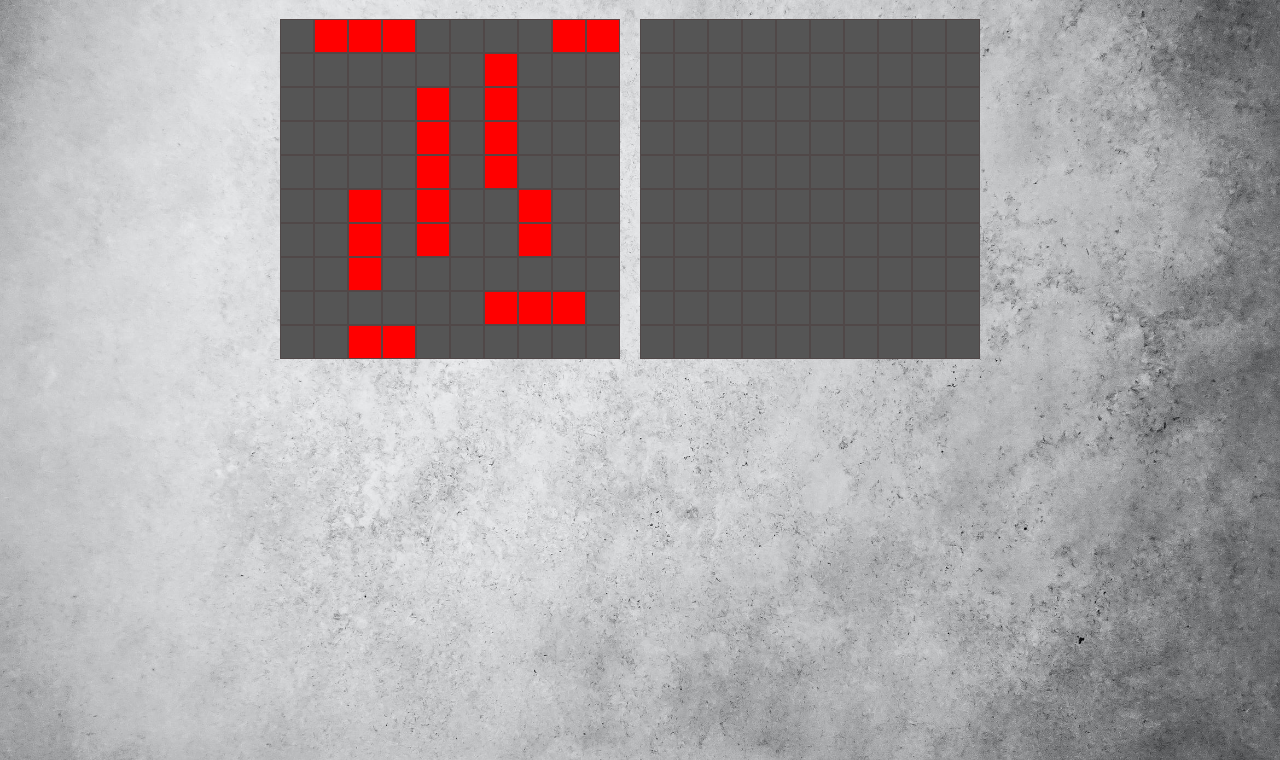
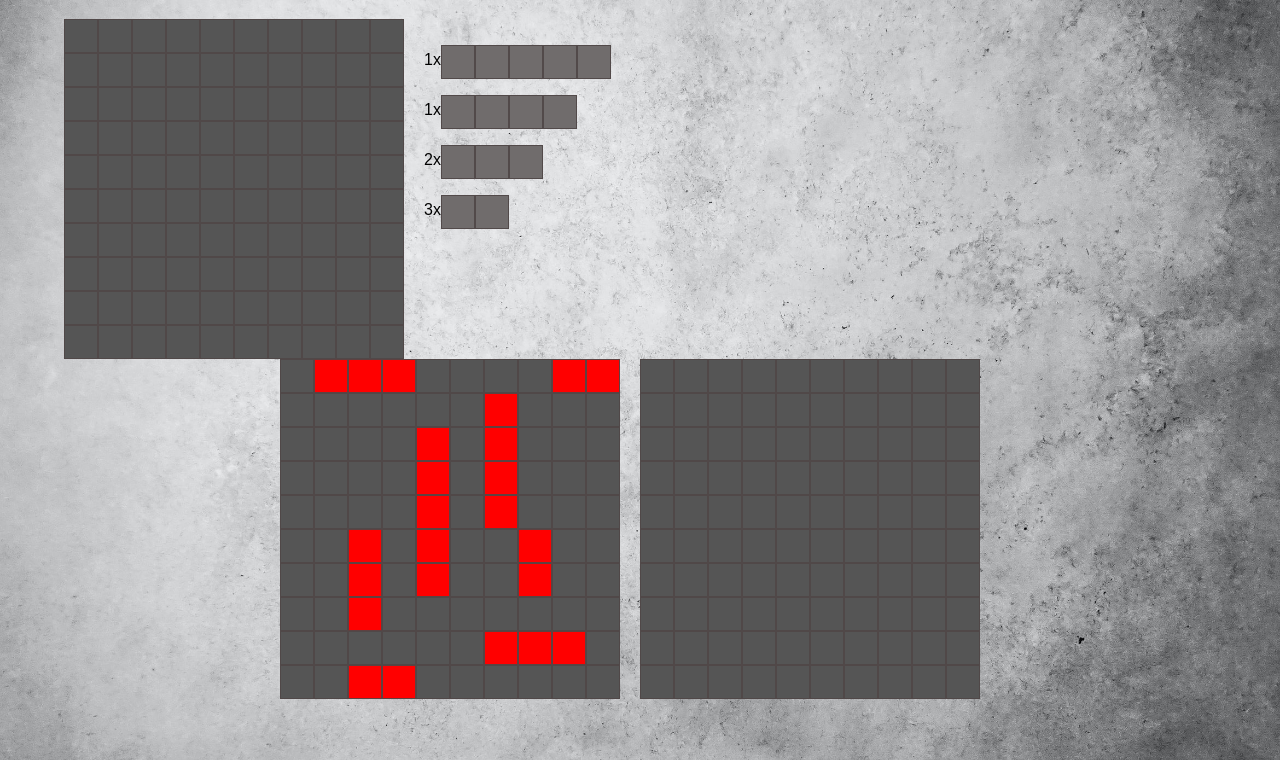
Before and after one commit to fgostev/battlesehip, a website built with webpack: page dist/index.html in a window 1280 px wide. Shown: the part 61-821 px from the top of the page. Built offline with nearby package versions, Linux system fonts and the light colour scheme.

Commit message:
1st version drag and drop, basic horizontal

```diff
--- a/src/scripts/dom.js
+++ b/src/scripts/dom.js
@@ -10,7 +10,41 @@ const createHeader = () => {
     return header;
 }
 
+const shipGenerator = (text ,num) => {
+    const ship = document.createElement('div');
+    ship.classList = `shipSelect`
+    const para = document.createElement('p');
+    para.textContent = text + "x";
+    para.classList = "amountDescription";
+    ship.append(para);
+    ship.draggable = true;
+    for(let i = 0; i < num; i++) {
+      const part = document.createElement('div');
+      part.classList = `part length${num}`;
+      ship.append(part);
+    };
+ return ship;
+}
 
+
+const createInitialPage = () => {
+    const startContainer =  document.createElement('div');
+    startContainer.id = "startContainer";
+    const boardSelect = createBoard("select");
+
+    const shipReferenceContainer = document.createElement('div');
+    shipReferenceContainer.id = "shipDescriptionContainer";
+    const text = document.createElement('p');
+
+    const carrier = shipGenerator(1,5);
+    const battleship = shipGenerator(1,4);
+    const destroyer = shipGenerator(2,3)
+    const patrol = shipGenerator(3,2);
+
+    shipReferenceContainer.append(text, carrier, battleship, destroyer, patrol);
+    startContainer.append(boardSelect, shipReferenceContainer);
+    return startContainer;
+}
 
 const createBoard = (player) => {
     const container = document.createElement('div');
@@ -74,14 +108,18 @@ function winMessage(){
 
 const pageLoad = () => {
     const content = document.getElementById('content');
+    // start page
+    const shipSelection = createInitialPage();
+    // modal
     const winModal = winMessage("test");
     const header = createHeader();
+    // game
     const boardContainer = document.createElement("container");
     const board1 = createBoard("human");
     const board2 =  createBoard("computer")
     boardContainer.id = "boardContainer";
     boardContainer.append(board1, board2);
-    content.append(winModal, header, boardContainer);
+    content.append(winModal, header, shipSelection, boardContainer);
 }
 
 
--- a/src/scripts/game.js
+++ b/src/scripts/game.js
@@ -3,6 +3,7 @@ import {winMessage} from './dom.js';
 import Player from "./player";
 import Ship from "./ship";
 import AI from "./AI.js"
+import {selectionBoard, shipSelectionEventListeners} from "./shipPlacement";
 
 
 // now need to work on storage all the attacks
@@ -15,6 +16,9 @@ import AI from "./AI.js"
 // 1 - Battleship 4
 //  2- Destroyer 3
 // 1 - Patrol 2
+
+// !!!!!!!
+
 
 const shipPlacement = () => {
     const newBoard = GameBoard();
@@ -38,15 +42,11 @@ const shipPlacement = () => {
     return newBoard;
 }
 
+
 const player1 = shipPlacement();
 const player2 = shipPlacement();
 
-
-
-const game = () => {
-
-
-    const displayShips = (playerBoard, playerGrid) => {
+function displayShips (playerBoard, playerGrid) {
     const domBoard = document.getElementsByClassName(playerGrid);
     const boardFlat = playerBoard.board.flat(1);
 
@@ -63,7 +63,12 @@ const game = () => {
 })
 }
 
+const game = () => {
+
+    shipSelectionEventListeners();
+
     displayShips(player1,"human");
+
 
 
 let possibleTargets = player1.board.flat(1);
@@ -121,4 +126,4 @@ listenerBoard();
 }
 
 
-export {game, player1, player2};
+export {game, player1, player2, displayShips};
--- /dev/null
+++ b/src/scripts/shipPlacement.js
@@ -0,0 +1,73 @@
+// figure out how to highlight and storage the ship placement;
+
+import GameBoard from "./gameBoard";
+import { displayShips } from "./game";
+import Ship from "./ship";
+
+// first part of drag and drop completed
+// now need to figure out how to create ships based on the figure
+// need to figure out how to do the Vertical and the limit on hom many
+
+
+const selectionBoard = GameBoard();
+const testShip = Ship(3);
+console.log(selectionBoard);
+
+
+
+const ships  = document.getElementsByClassName('shipSelect');
+const selectBoard = document.getElementsByClassName('select');
+
+
+function dragOver(e){
+    e.preventDefault();
+    console.log('over')
+}
+
+function dragEnter(e){
+    e.preventDefault();
+    console.log("enter");
+}
+
+function dragLeave(){
+    console.log('leave')
+}
+
+function dragDrop(){
+
+ const x = this.dataset.x;
+ const y = this.dataset.y;
+ selectionBoard.placeShipH(parseInt(x), parseInt(y), testShip);
+ displayShips(selectionBoard, "select");
+
+ console.log(selectionBoard);
+}
+
+function shipSelectionEventListeners(){
+
+    for(const grid of selectBoard){
+        grid.addEventListener('dragover', dragOver);
+        grid.addEventListener('dragenter', dragEnter);
+        grid.addEventListener('dragleave', dragLeave);
+        grid.addEventListener('drop', dragDrop)
+
+    }
+
+
+    Array.from(ships).forEach(ship => {
+        ship.addEventListener('dragstart', dragStart);
+        ship.addEventListener('dragend', dragEnd);
+    })
+}
+
+function dragStart(){
+    console.log('start');
+    return this.children.length - 1
+}
+
+function dragEnd(){
+    console.log('end');
+}
+
+
+export {selectionBoard, shipSelectionEventListeners};
--- a/src/style.css
+++ b/src/style.css
@@ -13,8 +13,38 @@ header{
     text-align: center;
 }
 
+/* game selection */
+
+#startContainer{
+    display: flex;
+    justify-content: left;
+ }
+
+ #selectBoard{
+     padding-left: 5%;
+ }
+
+ .select:hover{
+    background-color:red;
+ }
+
+ .shipSelect{
+     display: flex;
+ }
+
+.part{
+    border: 1px solid  rgba(80, 71, 71, 0.918);
+    height: 2rem;
+    width: 2rem;
+    background-color: rgb(112, 108, 108);
+    margin-top: 10px;
+}
+
+/* game */
+
 #boardContainer{
     display:flex;
+    /* display: none; */
     justify-content: center;
     align-items: center;
 }
@@ -39,6 +69,11 @@ header{
 .human + [data-damaged="true"]{
     background-color: rgb(10, 10, 10);
 }
+
+.select + [data-empty="false"]{
+    background-color: red;
+}
+
 
 
 [data-was-shot="true"]{
```
Also changed, not shown: README.md, 1 other file. Lines whose indentation alone changed are shown as unchanged.
